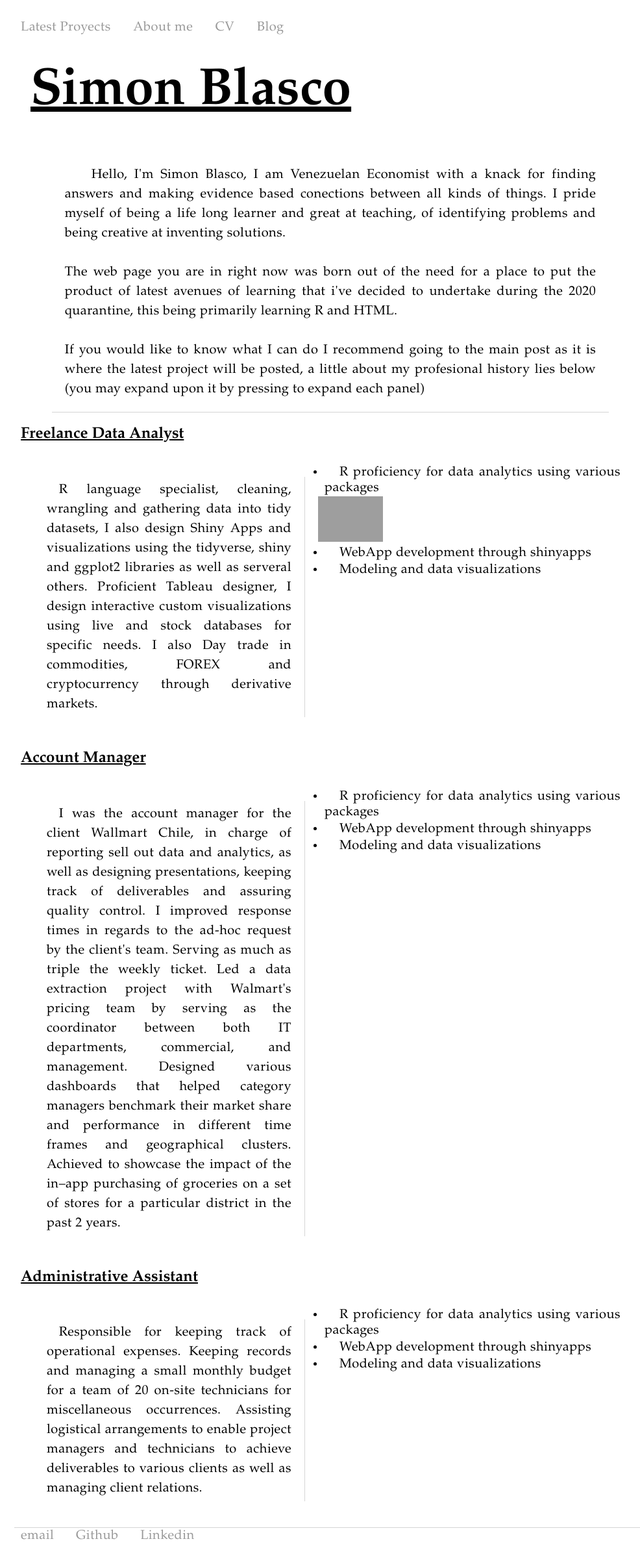
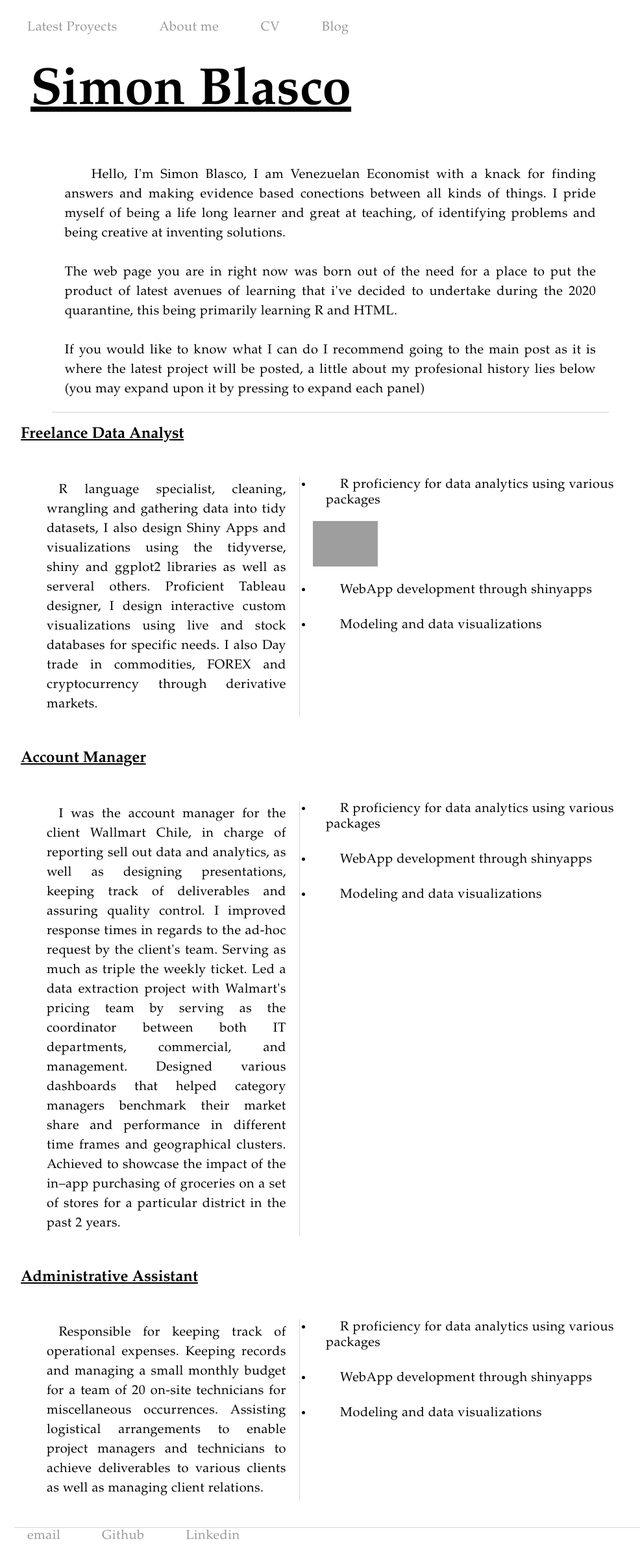
Before and after one commit to sblasco7/sblasco7.github.io, a Jekyll site: the page cv.html, which Jekyll copies as it is, in a window 1280 px wide. Shown: the whole page at 65% size, without its empty margins (156-1142 px from the left). Built offline with Jekyll 4.4.1, drawn with Linux system fonts in a browser that asks for light colours; grey boxes are pictures that could not be loaded.

Commit message:
unificacion de formatos cv

```diff
--- a/css/cv.css
+++ b/css/cv.css
@@ -79,12 +79,12 @@
    font-family: "Garamond";
    font-size: 20px;
    font-weight: 300;
-   text-align: left;
-   padding: 1px 0px;
+   text-align: center;
+   padding: 10px 20px;
    text-align: justify;
    text-indent: 5%;
    letter-spacing: 0.5px;
-   margin: 0px 10px;
+   margin: 10px 0px;
 }
 nav ul, footer ul {
    font-family:'Helvetica', 'Arial', 'Sans-Serif';
@@ -106,6 +106,7 @@
 }
 a:hover {
    text-decoration: underline;
+   color: white;
 }
 img {
    align-self: center;
--- a/css/main.css
+++ b/css/main.css
@@ -93,5 +93,4 @@
    width: 80%;
    height: 80%;
    padding: 10px;
-
 }
```
